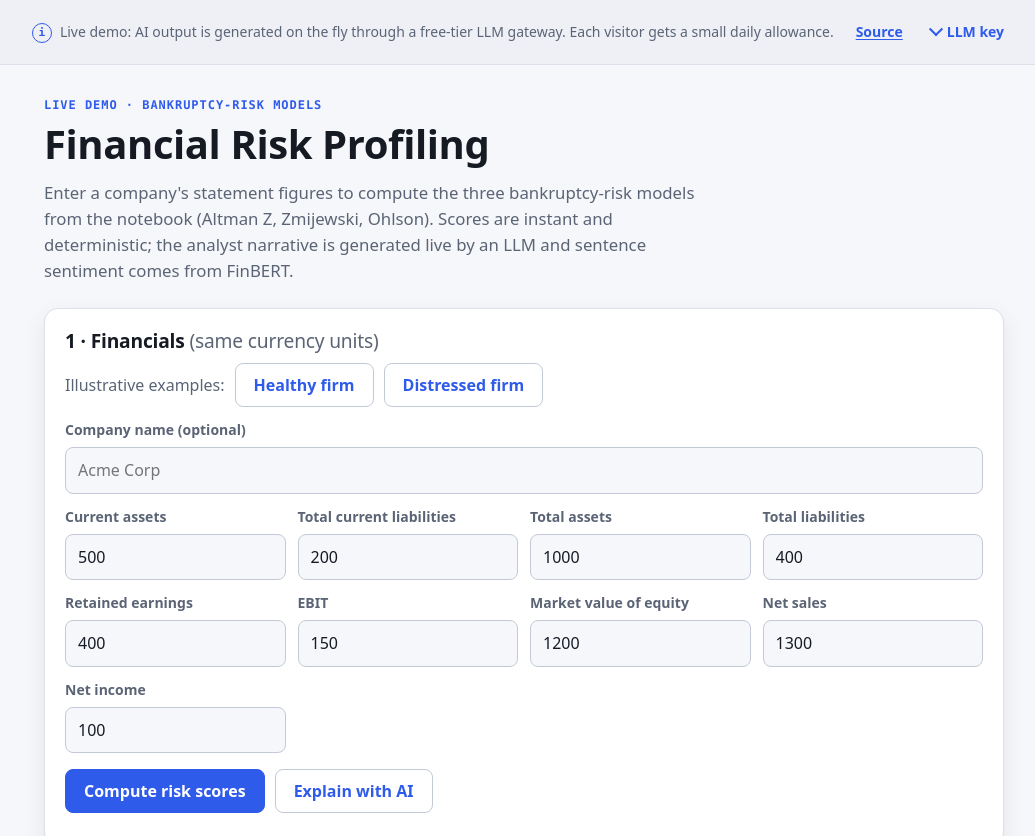
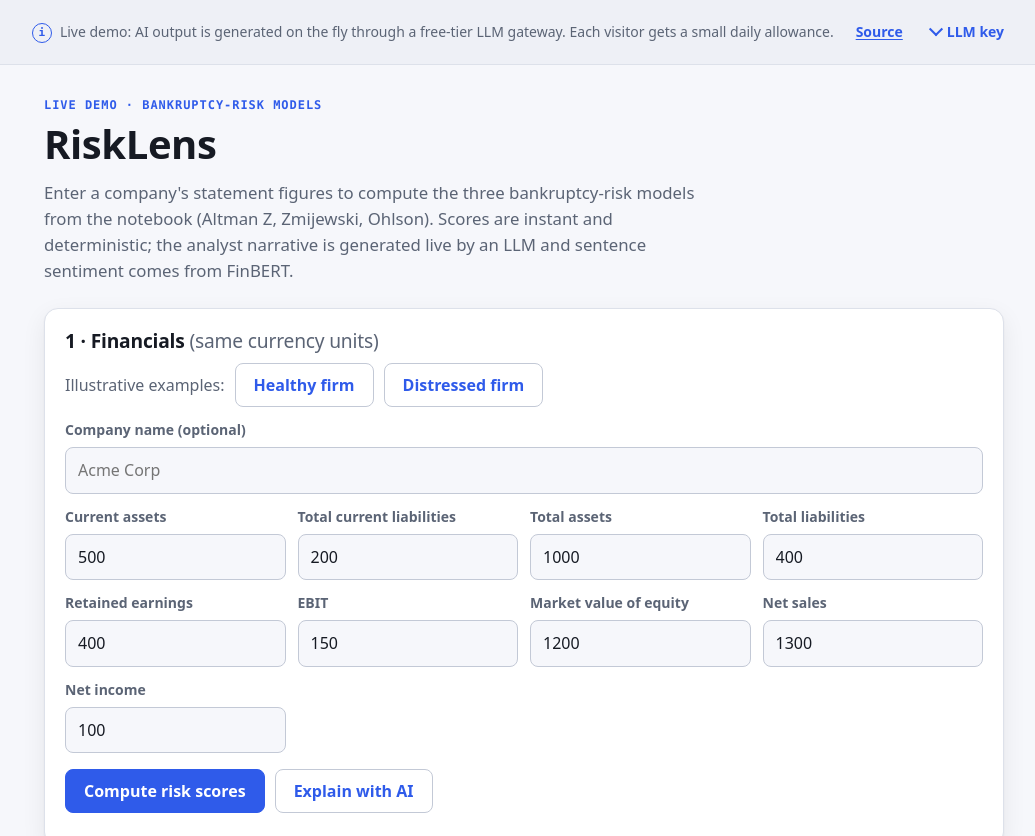
Before and after one commit to vldzio/Multimodal-Risk-Profiling, a plain HTML site: page demo/index.html in a window 1280 px wide. Shown: the top 836 px of the page, without its empty margins (116-1151 px from the left). Drawn offline with Linux system fonts and the light colour scheme.

Commit message:
Rename the demo page to RiskLens
Matches the brand used in the README, profile and portfolio.

Co-Authored-By: Claude Opus 4.8 <noreply@anthropic.com>

```diff
--- a/demo/config.js
+++ b/demo/config.js
@@ -1,5 +1,5 @@
 window.DEMO_CONFIG = {
   "API_URL": "",
-  "TITLE": "Financial Risk Profiling",
+  "TITLE": "RiskLens",
   "SOURCE_URL": "https://github.com/vldzio/Multimodal-Risk-Profiling"
 };
--- a/demo/index.html
+++ b/demo/index.html
@@ -3,7 +3,7 @@
 <head>
 <meta charset="utf-8">
 <meta name="viewport" content="width=device-width, initial-scale=1">
-<title>Financial Risk Profiling</title>
+<title>RiskLens</title>
 <meta name="description" content="Altman Z, Zmijewski and Ohlson bankruptcy-risk scores with an AI analyst narrative and financial-sentence sentiment.">
 <link rel="stylesheet" href="base.css?v=3">
 <style>
@@ -20,7 +20,7 @@
 <a class="skip" href="#main">Skip to content</a>
 <main id="main">
   <p class="eyebrow">Live demo · bankruptcy-risk models</p>
-  <h1>Financial Risk Profiling</h1>
+  <h1>RiskLens</h1>
   <p class="lead">Enter a company's statement figures to compute the three bankruptcy-risk models from the notebook (Altman Z, Zmijewski, Ohlson). Scores are instant and deterministic; the analyst narrative is generated live by an LLM and sentence sentiment comes from FinBERT.</p>
 
   <section class="card">
```
